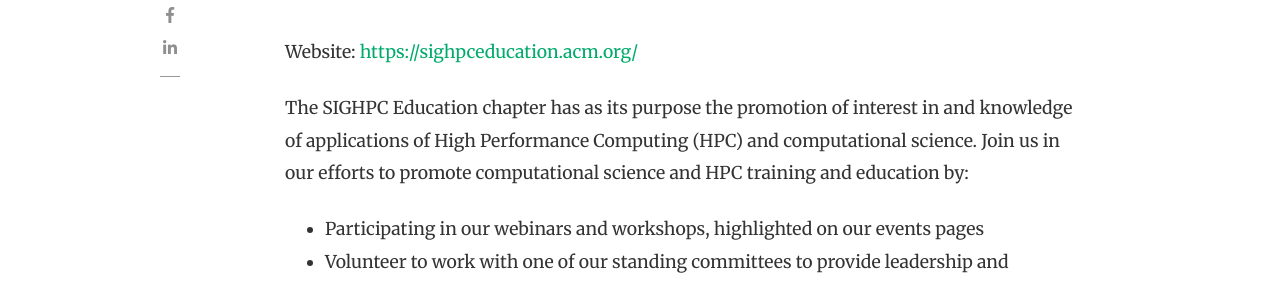
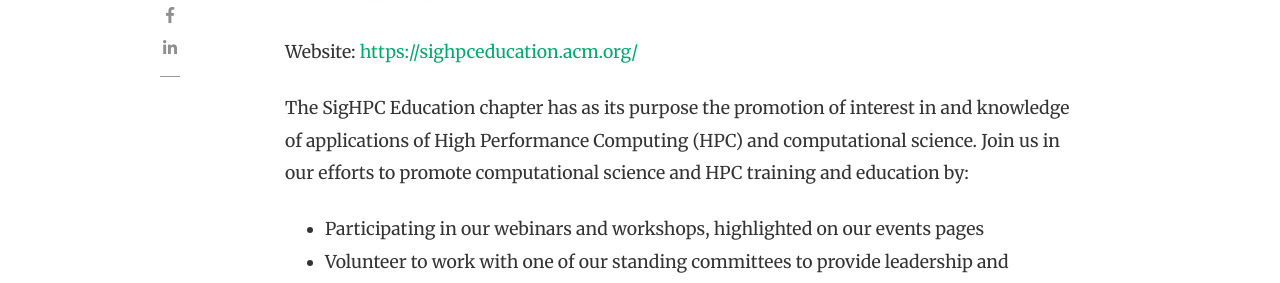
Before and after one commit to CommunityOfCommunities/rcdcomm.github.io, a Jekyll site: the page built from _posts/2022-01-07-SigHPCEdu.md, in a window 1280 px wide and 900 px high, scrolled down 615 px. Shown: the part 163-446 px from the top of the window. Built offline with Jekyll 4.4.1, drawn with Linux system fonts in a browser that asks for light colours; nearby versions of some CDN libraries; comment, search, counter and statistics services are not loaded.

```diff
--- a/_posts/2022-01-07-SigHPCEdu.md
+++ b/_posts/2022-01-07-SigHPCEdu.md
@@ -12,7 +12,7 @@ hidden: false
 
 Website: [https://sighpceducation.acm.org/](https://sighpceducation.acm.org/)
 
-The SIGHPC Education chapter has as its purpose the promotion of interest in and knowledge of applications of High Performance Computing (HPC) and computational science. Join us in our efforts to promote computational science and HPC training and education by:
+The SigHPC Education chapter has as its purpose the promotion of interest in and knowledge of applications of High Performance Computing (HPC) and computational science. Join us in our efforts to promote computational science and HPC training and education by:
 
 * Participating in our webinars and workshops, highlighted on our events pages
 * Volunteer to work with one of our standing committees to provide leadership and coordination of events, training and education activities and resources for the community
```
